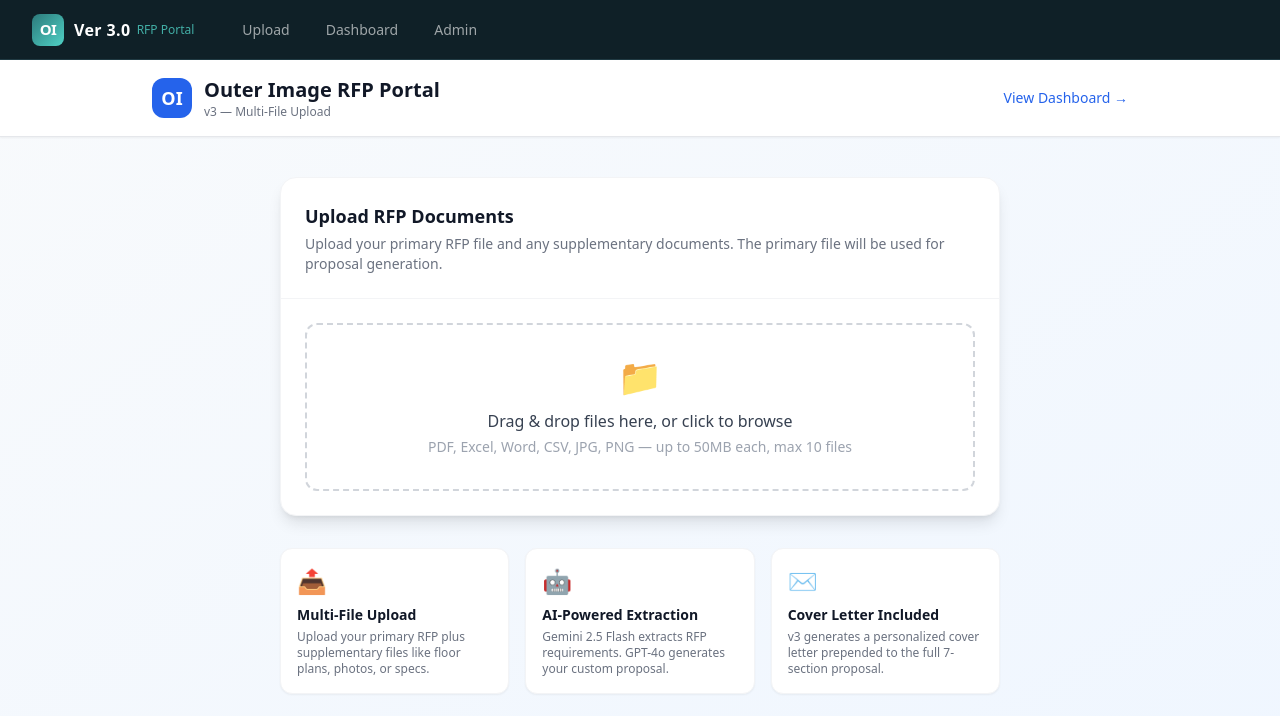
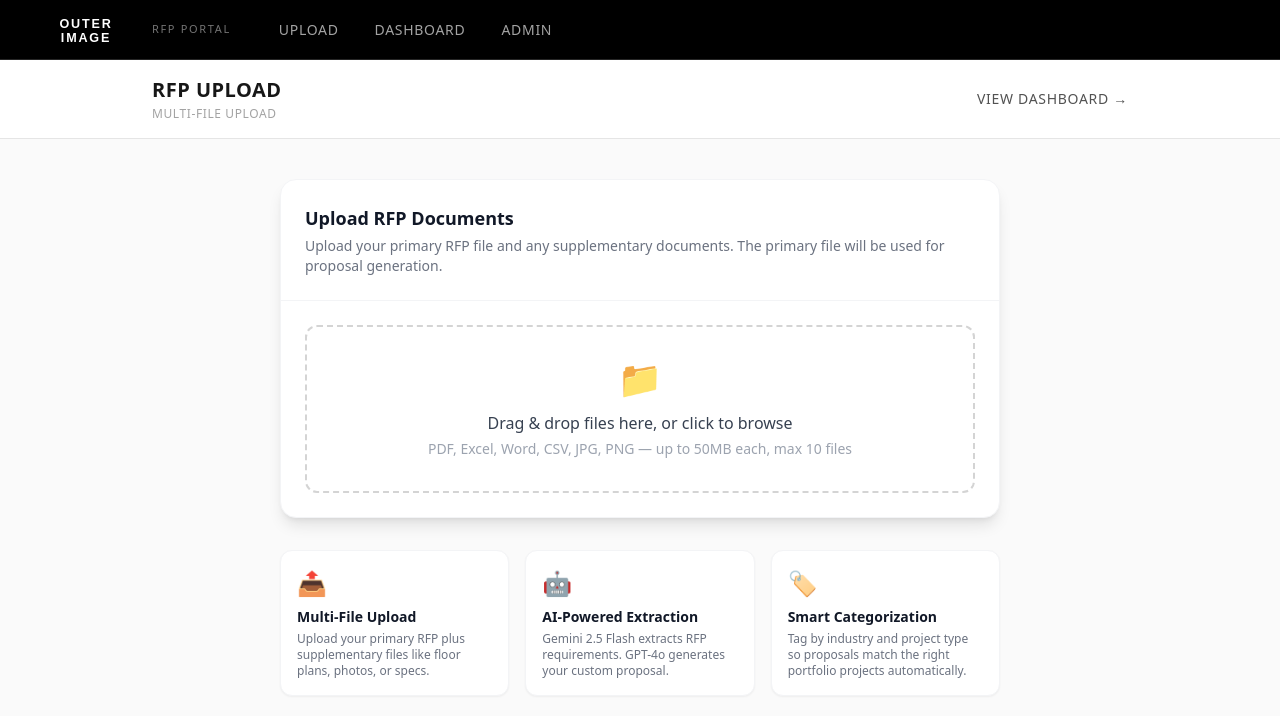
Before and after one commit to chinikes/outer-image-rfp-v3, a Next.js app: page / in a window 1280 px wide. Shown: the top 716 px of the page. Built offline with nearby package versions, Linux system fonts and the light colour scheme.

Commit message:
Brand website and exports with Outer Image logo and identity

```diff
--- a/app/api/upload/route.js
+++ b/app/api/upload/route.js
@@ -21,7 +21,7 @@ const MAX_FILES = 10;
 export async function POST(request) {
   try {
     const body = await request.json();
-    const { primaryIndex, files } = body;
+    const { primaryIndex, files, industry, projectType } = body;
 
     if (!files || files.length === 0) {
       return NextResponse.json(
@@ -55,6 +55,8 @@ export async function POST(request) {
     const record = await createRfpRecord({
       rfpName: primaryName,
       fileUrl: primaryFile.url,
+      industry: industry || null,
+      projectType: projectType || null,
     });
 
     // ---- Determine primary file type and extract text if Word doc ----
@@ -102,6 +104,8 @@ export async function POST(request) {
       extractedText: extractedDocxText,
       supplementaryFiles,
       fileCount: files.length,
+      industry: industry || null,
+      projectType: projectType || null,
     });
 
     if (!webhookResult.success) {
--- a/app/globals.css
+++ b/app/globals.css
@@ -5,6 +5,9 @@
 @import url("https://fonts.googleapis.com/css2?family=DM+Sans:ital,opsz,wght@0,9..40,300;0,9..40,400;0,9..40,500;0,9..40,600;0,9..40,700&display=swap");
 
 :root {
+  --brand-black: #000000;
+  --brand-dark: #111111;
+  --brand-gray: #333333;
   --brand-navy: #0f2027;
   --brand-navy-mid: #1a3040;
   --brand-navy-light: #203a43;
@@ -17,8 +20,8 @@
 
 body {
   font-family: "DM Sans", system-ui, sans-serif;
-  background-color: #f8fafb;
-  color: #2d3748;
+  background-color: #fafafa;
+  color: #1a1a1a;
 }
 
 @keyframes spin {
--- a/app/layout.js
+++ b/app/layout.js
@@ -1,8 +1,9 @@
 import "./globals.css";
 import Link from "next/link";
+import Image from "next/image";
 
 export const metadata = {
-  title: "Ver 3.0 — RFP Portal",
+  title: "Outer Image — RFP Portal",
   description: "AI-powered RFP proposal automation system with multi-file support",
 };
 
@@ -11,19 +12,18 @@ export default function RootLayout({ children }) {
     <html lang="en">
       <body>
         {/* Navigation Bar */}
-        <nav className="flex items-center justify-between px-8 h-[60px] bg-brand-navy border-b border-brand-navy-light">
+        <nav className="flex items-center justify-between px-8 h-[60px] bg-black border-b border-neutral-800">
           <div className="flex items-center gap-8">
             {/* Logo */}
-            <Link href="/" className="flex items-center gap-2.5 no-underline">
-              <div className="w-8 h-8 rounded-lg bg-gradient-to-br from-brand-teal to-brand-teal-accent flex items-center justify-center">
-                <span className="text-white font-extrabold text-[15px] tracking-tighter">
-                  OI
-                </span>
-              </div>
-              <span className="text-white font-semibold text-base tracking-wide">
-                Ver 3.0
-              </span>
-              <span className="text-brand-teal-accent text-xs font-medium opacity-80 -ml-1">
+            <Link href="/" className="flex items-center gap-3 no-underline">
+              <img
+                src="/logo.svg"
+                alt="Outer Image"
+                width={120}
+                height={40}
+                className="h-9 w-auto"
+              />
+              <span className="text-neutral-500 text-[11px] font-medium uppercase tracking-[0.15em]">
                 RFP Portal
               </span>
             </Link>
@@ -32,19 +32,19 @@ export default function RootLayout({ children }) {
             <div className="flex gap-1">
               <Link
                 href="/"
-                className="flex items-center gap-1.5 px-4 py-2 rounded-lg text-sm font-medium text-white/60 hover:text-brand-teal-accent hover:bg-white/5 transition-all no-underline"
+                className="flex items-center gap-1.5 px-4 py-2 rounded text-sm font-medium uppercase tracking-wider text-neutral-400 hover:text-white hover:bg-white/5 transition-all no-underline"
               >
                 Upload
               </Link>
-               <Link
+              <Link
                 href="/dashboard"
-                className="flex items-center gap-1.5 px-4 py-2 rounded-lg text-sm font-medium text-white/60 hover:text-brand-teal-accent hover:bg-white/5 transition-all no-underline"
+                className="flex items-center gap-1.5 px-4 py-2 rounded text-sm font-medium uppercase tracking-wider text-neutral-400 hover:text-white hover:bg-white/5 transition-all no-underline"
               >
                 Dashboard
               </Link>
               <Link
                 href="/admin"
-                className="flex items-center gap-1.5 px-4 py-2 rounded-lg text-sm font-medium text-white/60 hover:text-brand-teal-accent hover:bg-white/5 transition-all no-underline"
+                className="flex items-center gap-1.5 px-4 py-2 rounded text-sm font-medium uppercase tracking-wider text-neutral-400 hover:text-white hover:bg-white/5 transition-all no-underline"
               >
                 Admin
               </Link>
--- a/app/page.js
+++ b/app/page.js
@@ -53,6 +53,8 @@ export default function UploadPage() {
   const [error, setError] = useState(null);
   const [success, setSuccess] = useState(null);
   const [dragActive, setDragActive] = useState(false);
+  const [industry, setIndustry] = useState("");
+  const [projectType, setProjectType] = useState("");
 
   const handleFiles = useCallback(
     (newFiles) => {
@@ -172,6 +174,8 @@ export default function UploadPage() {
         body: JSON.stringify({
           primaryIndex,
           files: blobFiles,
+          industry: industry || null,
+          projectType: projectType || null,
         }),
       });
 
@@ -209,24 +213,21 @@ export default function UploadPage() {
   };
 
   return (
-    <div className="min-h-screen bg-gradient-to-br from-slate-50 to-blue-50">
+    <div className="min-h-screen bg-neutral-50">
       {/* Header */}
-      <header className="bg-white border-b border-gray-200 shadow-sm">
+      <header className="bg-white border-b border-neutral-200">
         <div className="max-w-5xl mx-auto px-6 py-4 flex items-center justify-between">
-          <div className="flex items-center gap-3">
-            <div className="w-10 h-10 bg-blue-600 rounded-xl flex items-center justify-center">
-              <span className="text-white font-bold text-lg">OI</span>
-            </div>
-            <div>
-              <h1 className="text-xl font-bold text-gray-900">
-                Outer Image RFP Portal
-              </h1>
-              <p className="text-xs text-gray-500">v3 — Multi-File Upload</p>
-            </div>
+          <div>
+            <h1 className="text-xl font-bold text-neutral-900 uppercase tracking-wide">
+              RFP Upload
+            </h1>
+            <p className="text-xs text-neutral-400 uppercase tracking-wider mt-0.5">
+              Multi-File Upload
+            </p>
           </div>
           <button
             onClick={() => router.push("/dashboard")}
-            className="text-sm text-blue-600 hover:text-blue-800 font-medium transition-colors"
+            className="text-sm text-neutral-600 hover:text-black font-medium transition-colors uppercase tracking-wider"
           >
             View Dashboard →
           </button>
@@ -301,8 +302,8 @@ export default function UploadPage() {
                 onClick={() => fileInputRef.current?.click()}
                 className={`border-2 border-dashed rounded-xl p-8 text-center cursor-pointer transition-all ${
                   dragActive
-                    ? "border-blue-500 bg-blue-50"
-                    : "border-gray-300 hover:border-blue-400 hover:bg-gray-50"
+                    ? "border-neutral-900 bg-neutral-100"
+                    : "border-neutral-300 hover:border-neutral-500 hover:bg-neutral-50"
                 }`}
               >
                 <div className="text-4xl mb-3">📁</div>
@@ -341,16 +342,16 @@ export default function UploadPage() {
                       key={`${file.name}-${index}`}
                       className={`flex items-center gap-3 p-3 rounded-xl border transition-all ${
                         index === primaryIndex
-                          ? "border-blue-300 bg-blue-50"
-                          : "border-gray-200 bg-gray-50"
+                          ? "border-neutral-900 bg-neutral-100"
+                          : "border-neutral-200 bg-neutral-50"
                       }`}
                     >
                       <button
                         onClick={() => setPrimaryIndex(index)}
                         className={`text-lg transition-all ${
                           index === primaryIndex
-                            ? "text-blue-500 scale-110"
-                            : "text-gray-300 hover:text-blue-400"
+                            ? "text-neutral-900 scale-110"
+                            : "text-neutral-300 hover:text-neutral-600"
                         }`}
                         title={
                           index === primaryIndex
@@ -370,7 +371,7 @@ export default function UploadPage() {
                         <p className="text-xs text-gray-500">
                           {formatFileSize(file.size)}
                           {index === primaryIndex && (
-                            <span className="ml-2 text-blue-600 font-semibold">
+                            <span className="ml-2 text-neutral-900 font-semibold">
                               Primary RFP
                             </span>
                           )}
@@ -387,15 +388,62 @@ export default function UploadPage() {
                   ))}
                 </div>
 
+                {/* Categorization */}
+                <div className="mt-6 grid grid-cols-2 gap-4">
+                  <div>
+                    <label className="block text-sm font-medium text-gray-700 mb-1.5">
+                      Industry
+                    </label>
+                    <select
+                      value={industry}
+                      onChange={(e) => setIndustry(e.target.value)}
+                      className="w-full px-3 py-2.5 rounded-xl border border-neutral-300 text-sm text-neutral-900 bg-white focus:border-neutral-900 focus:ring-1 focus:ring-neutral-900 outline-none transition-all"
+                    >
+                      <option value="">Select industry...</option>
+                      <option value="Corporate / Commercial">Corporate / Commercial</option>
+                      <option value="Healthcare">Healthcare</option>
+                      <option value="Government / Municipal">Government / Municipal</option>
+                      <option value="Education">Education</option>
+                      <option value="Hospitality">Hospitality</option>
+                      <option value="Retail">Retail</option>
+                      <option value="Residential">Residential</option>
+                      <option value="Transportation">Transportation</option>
+                      <option value="Cultural / Nonprofit">Cultural / Nonprofit</option>
+                      <option value="Mixed-Use">Mixed-Use</option>
+                    </select>
+                  </div>
+                  <div>
+                    <label className="block text-sm font-medium text-gray-700 mb-1.5">
+                      Project Type
+                    </label>
+                    <select
+                      value={projectType}
+                      onChange={(e) => setProjectType(e.target.value)}
+                      className="w-full px-3 py-2.5 rounded-xl border border-neutral-300 text-sm text-neutral-900 bg-white focus:border-neutral-900 focus:ring-1 focus:ring-neutral-900 outline-none transition-all"
+                    >
+                      <option value="">Select project type...</option>
+                      <option value="New Construction">New Construction</option>
+                      <option value="Renovation">Renovation</option>
+                      <option value="Rebrand">Rebrand</option>
+                      <option value="Tenant Fit-Out">Tenant Fit-Out</option>
+                      <option value="Wayfinding Program">Wayfinding Program</option>
+                      <option value="Code Compliance">Code Compliance</option>
+                      <option value="Exterior Signage">Exterior Signage</option>
+                      <option value="Environmental Graphics">Environmental Graphics</option>
+                      <option value="Master Planning">Master Planning</option>
+                    </select>
+                  </div>
+                </div>
+
                 {/* Submit Button */}
                 <div className="mt-6">
                   <button
                     onClick={handleSubmit}
                     disabled={uploading || files.length === 0}
-                    className={`w-full py-3 rounded-xl text-white font-semibold text-sm transition-all ${
+                    className={`w-full py-3 rounded-xl text-white font-semibold text-sm uppercase tracking-wider transition-all ${
                       uploading
-                        ? "bg-blue-400 cursor-not-allowed"
-                        : "bg-blue-600 hover:bg-blue-700 active:bg-blue-800"
+                        ? "bg-neutral-400 cursor-not-allowed"
+                        : "bg-black hover:bg-neutral-800 active:bg-neutral-900"
                     }`}
                   >
                     {uploading ? (
@@ -456,13 +504,13 @@ export default function UploadPage() {
             </p>
           </div>
           <div className="bg-white rounded-xl p-4 border border-gray-100 shadow-sm">
-            <div className="text-2xl mb-2">✉️</div>
+            <div className="text-2xl mb-2">🏷️</div>
             <h3 className="font-semibold text-gray-900 text-sm">
-              Cover Letter Included
+              Smart Categorization
             </h3>
             <p className="text-xs text-gray-500 mt-1">
-              v3 generates a personalized cover letter prepended to the full
-              7-section proposal.
+              Tag by industry and project type so proposals match the right
+              portfolio projects automatically.
             </p>
           </div>
         </div>
```
Also changed, not shown: app/proposals/[id]/page.js (+10 -13 lines), n8n-nodes/assemble-prompt-v3.js (+5 -3 lines), lib/airtable.js, public/logo-white.svg (added), public/logo.svg (added).
